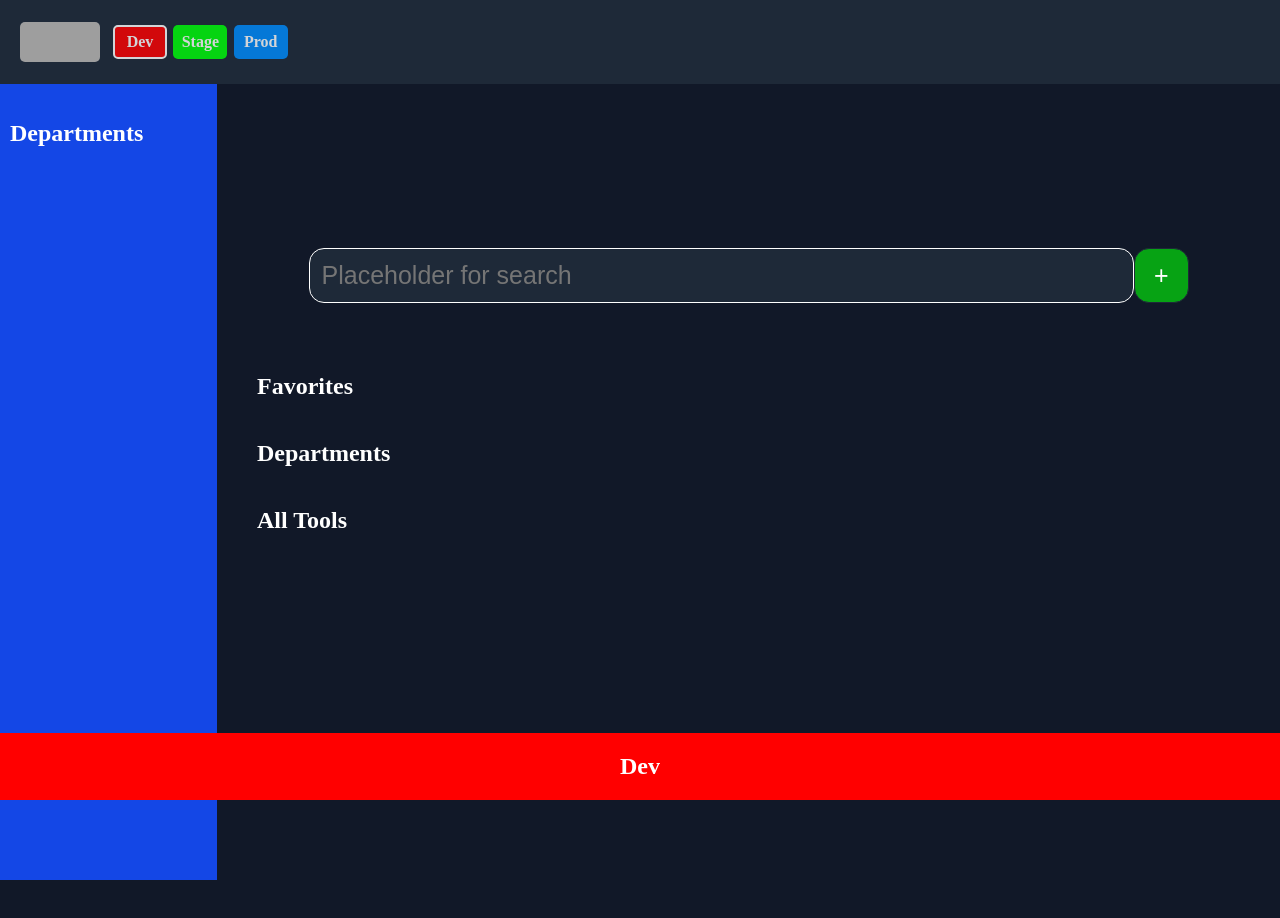
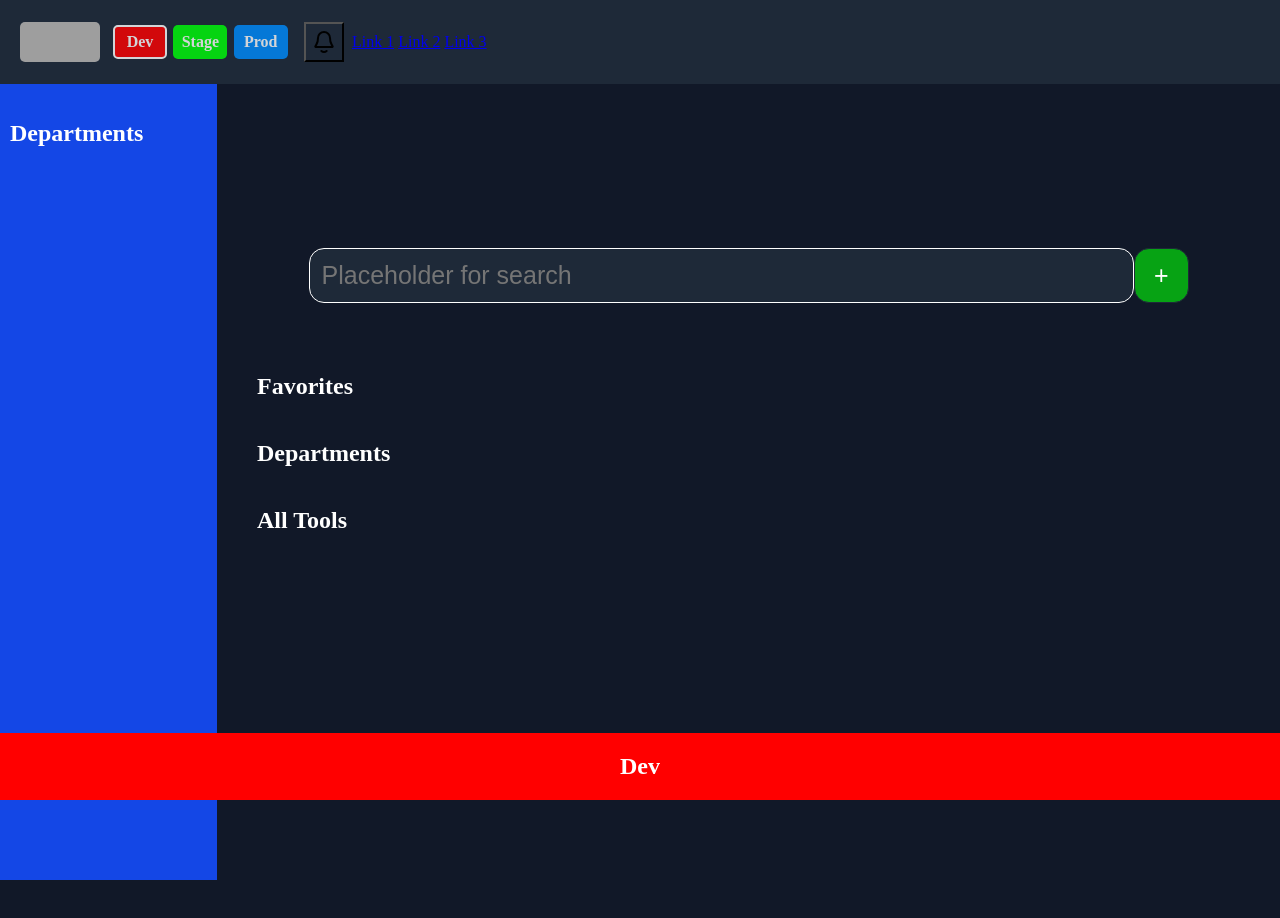
Before and after one commit to JonatanDZ/P3, a website with bundled scripts: page src/main/resources/static/index.html in a window 1280 px wide. Built offline with nearby package versions, Linux system fonts and the light colour scheme; no server answers; grey boxes are pictures that could not be loaded.

Commit message:
bell added

```diff
--- /dev/null
+++ b/src/main/resources/static/dropdown.css
@@ -0,0 +1,5 @@
+.dropdownbtn {
+    width: 3em;
+    height: 3em;
+    background-color: transparent;
+}
--- a/src/main/resources/static/index.html
+++ b/src/main/resources/static/index.html
@@ -7,6 +7,7 @@
     <title>Yellow Pages</title>
     <link rel="stylesheet" href="style.css">
     <link rel="stylesheet" href="modal.css">
+    <link rel="stylesheet" href="dropdown.css">
 </head>
 
 <body>
@@ -25,6 +26,21 @@
             <label for="prod">Prod</label><br>
         </div>
         <h1 id="userJurisdictionNav"></h1>
+
+        <div class="dropdown">
+            <button class="dropdownbtn" onclick="showDropdown()">
+                <svg width="100%" height="100%" viewBox="0 0 24 24" fill="none" xmlns="http://www.w3.org/2000/svg">
+                    <path d="M9.35419 21C10.0593 21.6224 10.9856 22 12 22C13.0145 22 13.9407 21.6224 14.6458 21M18 8C18 6.4087 17.3679 4.88258 16.2427 3.75736C15.1174 2.63214 13.5913 2 12 2C10.4087 2 8.8826 2.63214 7.75738 3.75736C6.63216 4.88258 6.00002 6.4087 6.00002 8C6.00002 11.0902 5.22049 13.206 4.34968 14.6054C3.61515 15.7859 3.24788 16.3761 3.26134 16.5408C3.27626 16.7231 3.31488 16.7926 3.46179 16.9016C3.59448 17 4.19261 17 5.38887 17H18.6112C19.8074 17 20.4056 17 20.5382 16.9016C20.6852 16.7926 20.7238 16.7231 20.7387 16.5408C20.7522 16.3761 20.3849 15.7859 19.6504 14.6054C18.7795 13.206 18 11.0902 18 8Z" stroke="currentColor" stroke-width="2" stroke-linecap="round" stroke-linejoin="round"/>
+                </svg>
+            </button>
+        </div>
+
+        <div class="dropdownContent" id="dropdownIndividualItem">
+            <!-- Placeholder to apply styling test -->
+            <a href="#">Link 1</a>
+            <a href="#">Link 2</a>
+            <a href="#">Link 3</a>
+        </div>
     </nav>
     <div class="main">
     <aside>
```
